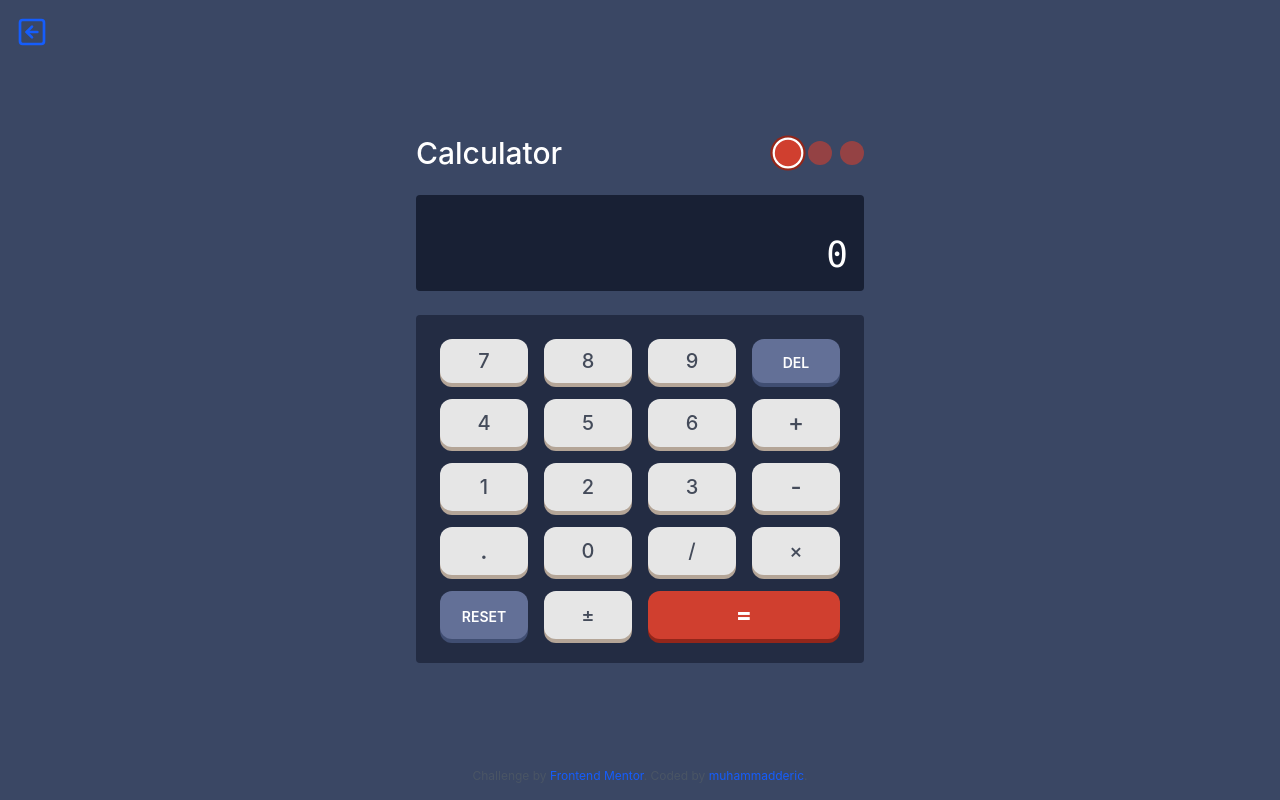
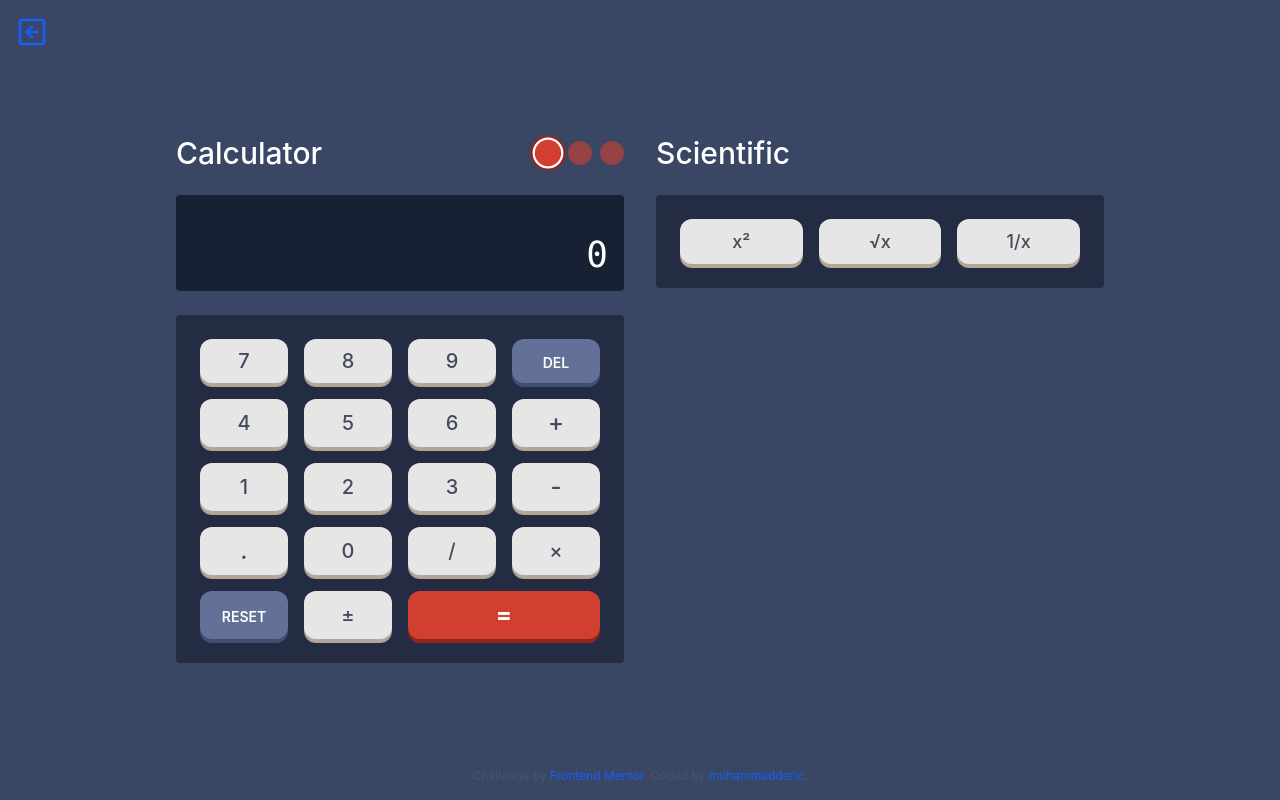
Before and after one commit to muhammadderic/deric-frontendmentor, a React (Vite) app: page /inter/calc in a window 1280 px wide. Built offline with nearby package versions, Linux system fonts and the light colour scheme.

Commit message:
feat(scientific calc): add root, square and 1/x calculation

```diff
--- a/src/challenges/intermediate/calculator/hooks/useCalculator.ts
+++ b/src/challenges/intermediate/calculator/hooks/useCalculator.ts
@@ -18,7 +18,27 @@ export const useCalculator = () => {
     } else {
       setDisplayValue(prev => (prev === '0' ? num : prev + num));
     }
-  }, [waitingForOperand]);
+
+    // Check if the number is a square operation
+    if (num === "√") {
+      // Check if the display value is a number
+      if (!isNaN(Number(displayValue))) {
+        // Calculate the square root of the number
+        const result = Number(displayValue) ** 0.5;
+        setDisplayValue(result.toString());
+      }
+    }
+
+    // Check if the number is a square operation
+    if (num === "²") {
+      // Check if the display value is a number
+      if (!isNaN(Number(displayValue))) {
+        // Calculate the square of the number
+        const result = Number(displayValue) ** 2;
+        setDisplayValue(result.toString());
+      }
+    }
+  }, [waitingForOperand, displayValue]);
 
   const handleDecimal = useCallback(() => {
     if (waitingForOperand) {
@@ -28,6 +48,14 @@ export const useCalculator = () => {
       setDisplayValue(prev => prev + '.');
     }
   }, [waitingForOperand, displayValue]);
+
+  // handle1OverX
+  const handle1OverX = useCallback(() => {
+    if (!displayValue) return;
+
+    const result = 1 / Number(displayValue);
+    setDisplayValue(result.toString());
+  }, [displayValue]);
 
   const handleClear = useCallback(() => {
     setDisplayValue('0');
@@ -102,6 +130,7 @@ export const useCalculator = () => {
     handleNumber,
     handleOperator,
     handleCalculate,
+    handle1OverX,
     handleClear,
     handleDelete,
     handleDecimal,
--- a/src/challenges/intermediate/calculator/pages/Calculator.tsx
+++ b/src/challenges/intermediate/calculator/pages/Calculator.tsx
@@ -16,6 +16,7 @@ export function Calculator() {
     handleNumber,
     handleOperator,
     handleCalculate,
+    handle1OverX,
     handleClear,
     handleDelete,
     handleDecimal,
@@ -38,7 +39,11 @@ export function Calculator() {
         <BackButton to="/" />
       </div>
 
-      <div className="w-full max-w-md mx-auto flex flex-col items-center justify-center">
+      {/* Main container with flex for side-by-side layout */}
+      <div className="w-full max-w-6xl mx-auto flex flex-col lg:flex-row gap-8 justify-center items-start">
+
+        {/* First Calculator - Basic Calculator */}
+        <div className="flex-1 max-w-md mx-auto lg:mx-0">
           {/* Header */}
           <div className="w-full flex items-center justify-between mb-6">
             <p className="text-3xl font-medium" style={{ color: 'var(--text-color)' }}>
@@ -89,9 +94,7 @@ export function Calculator() {
           </div>
 
           {/* Calculator Main Container */}
-        <div
-          className="w-full transition-all duration-300"
-        >
+          <div className="w-full transition-all duration-300">
             {/* Display */}
             <div
               className="rounded p-4 mb-6 text-right transition-all duration-300"
@@ -99,20 +102,20 @@ export function Calculator() {
             >
               <div
                 className="text-sm h-6 font-mono transition-all duration-200"
-              style={{ color: 'var(--text-contrast)', opacity: 0.7 }}
+                style={{ color: 'var(--text-primary)', opacity: 0.7 }}
               >
                 {expression || '\u00A0'}
               </div>
               <div
                 className="text-4xl font-mono font-light truncate transition-all duration-200"
-              style={{ color: 'var(--text-contrast)' }}
+                style={{ color: 'var(--text-white)' }}
               >
                 {displayValue}
               </div>
             </div>
 
             {/* Buttons Grid */}
-          <div className="p-6 rounded" style={{ backgroundColor: 'var(--bg-toggle-keypad' }}>
+            <div className="p-6 rounded" style={{ backgroundColor: 'var(--bg-toggle-keypad)' }}>
               <div className="grid grid-cols-4 gap-4">
                 {/* First row */}
                 <CalculatorBtn variant="secondary" onClick={() => handleNumber('7')}>
@@ -187,6 +190,36 @@ export function Calculator() {
           </div>
         </div>
 
+        {/* Second Calculator - Scientific Functions */}
+        <div className="flex-1 max-w-md mx-auto lg:mx-0">
+          {/* Header */}
+          <div className="w-full mb-6">
+            <p className="text-3xl font-medium" style={{ color: 'var(--text-color)' }}>
+              Scientific
+            </p>
+          </div>
+
+          {/* Scientific Calculator Container */}
+          <div className="w-full transition-all duration-300">
+            {/* Scientific Functions Grid */}
+            <div className="p-6 rounded" style={{ backgroundColor: 'var(--bg-toggle-keypad)' }}>
+              <div className="grid grid-cols-3 gap-4">
+                {/* Row 1 - Basic Scientific Functions */}
+                <CalculatorBtn variant="secondary" onClick={() => handleNumber("²")}>
+                  <span className="text-lg">x²</span>
+                </CalculatorBtn>
+                <CalculatorBtn variant="secondary" onClick={() => handleNumber("√")}>
+                  <span className="text-lg">√x</span>
+                </CalculatorBtn>
+                <CalculatorBtn variant="secondary" onClick={handle1OverX}>
+                  <span className="text-lg">1/x</span>
+                </CalculatorBtn>
+              </div>
+            </div>
+          </div>
+        </div>
+      </div>
+
       {/* Attribution */}
       <MDericAttribution />
     </div>
```
Lines whose indentation alone changed are shown as unchanged.
